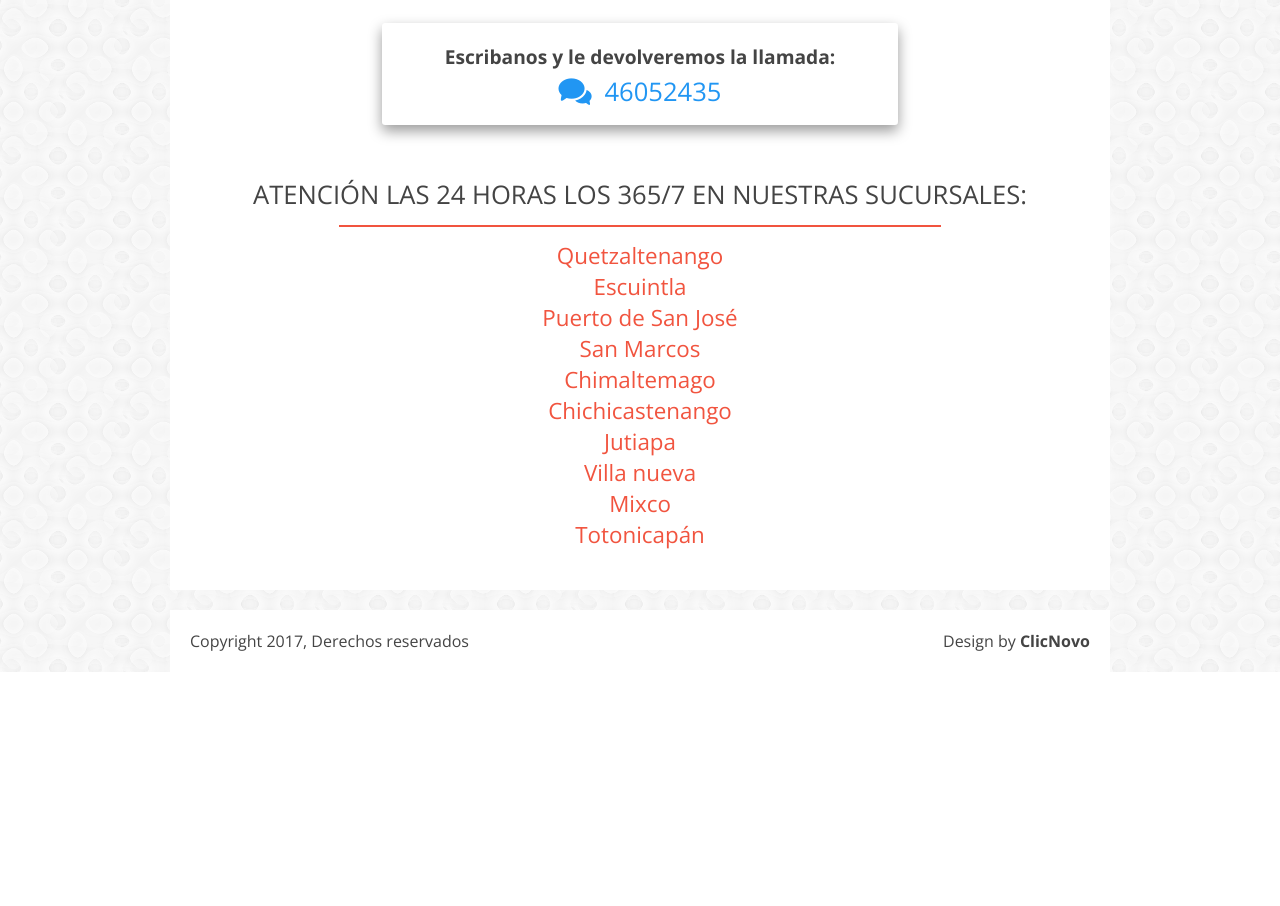
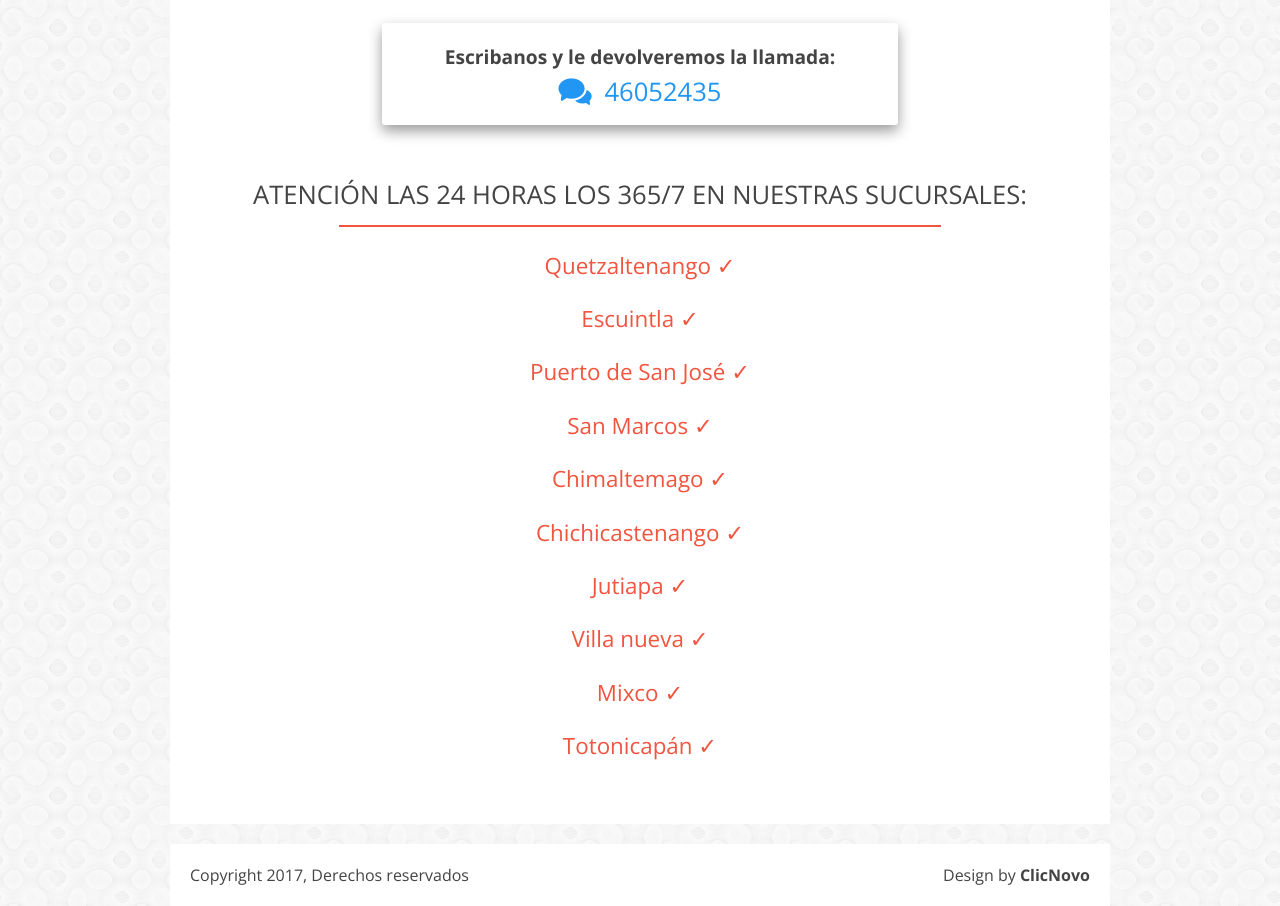
Before and after one commit to AlejandroHTadinoM/plomibombas_ebenezer, a website: page index.html in a window 1280 px wide. Shown: the part 1694-2600 px from the top of the page. Before the commit the page ends 2366 px from the top, so only its background shows below. Drawn offline with nearby package versions, Linux system fonts and the light colour scheme.

Commit message:
Fixed: Service typo.

```diff
--- a/css/responsee.css
+++ b/css/responsee.css
@@ -365,7 +365,6 @@ nav {
   margin-right:0.625em;
   max-width:100%;
   text-align:right;
-  vertical-align:middle;
 }
 .nav-text:after {
   content:"\f008";
@@ -541,6 +540,7 @@ nav {
 }
 .sucursales li {
   color: #f1543f;
+  margin: 1em auto;
 }
 .cta {
   margin: 0 20%;
--- a/index.html
+++ b/index.html
@@ -142,7 +142,7 @@
 											<figure class="service-card">
 												<img src="img/cards/card-2.svg" alt="" class="card-icon">
 												<figcaption>
-													<p>vaciado de fosas sépticas y detectción de fugas</p>
+													<p>vaciado de fosas sépticas y detección de fugas</p>
 												</figcaption>
 											</figure>
 										</div>
@@ -206,16 +206,16 @@
 							<div class="box">
 								<h3 class="subtitle" align="center">Atención las 24 horas los 365/7 en nuestras sucursales:</h3>
 								<ul class="sucursales">
-									<li>Quetzaltenango</li>
-									<li>Escuintla</li>
-									<li>Puerto de San José</li>
-									<li>San Marcos</li>
-									<li>Chimaltemago</li>
-									<li>Chichicastenango</li>
-									<li>Jutiapa</li>
-									<li>Villa nueva</li>
-									<li>Mixco</li>
-									<li>Totonicapán</li>
+									<li>Quetzaltenango <span class="icon-check"></span></li>
+									<li>Escuintla <span class="icon-check"></span></li>
+									<li>Puerto de San José <span class="icon-check"></span></li>
+									<li>San Marcos <span class="icon-check"></span></li>
+									<li>Chimaltemago <span class="icon-check"></span></li>
+									<li>Chichicastenango <span class="icon-check"></span></li>
+									<li>Jutiapa <span class="icon-check"></span></li>
+									<li>Villa nueva <span class="icon-check"></span></li>
+									<li>Mixco <span class="icon-check"></span></li>
+									<li>Totonicapán <span class="icon-check"></span></li>
 								</ul>
 							</div>
 
```
